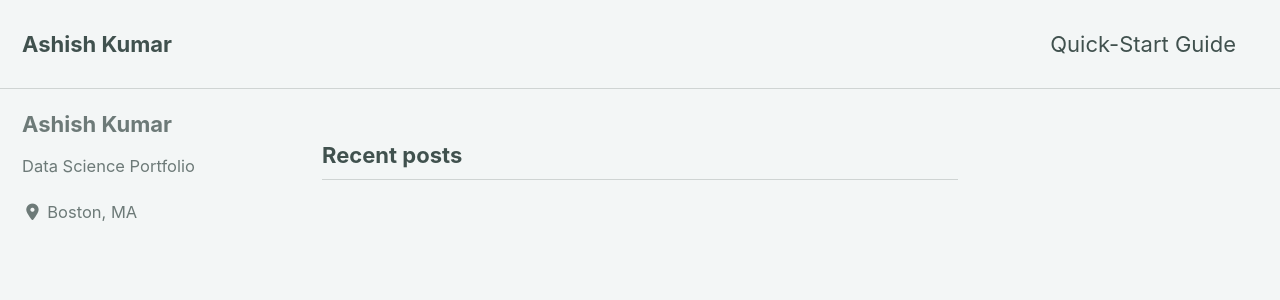
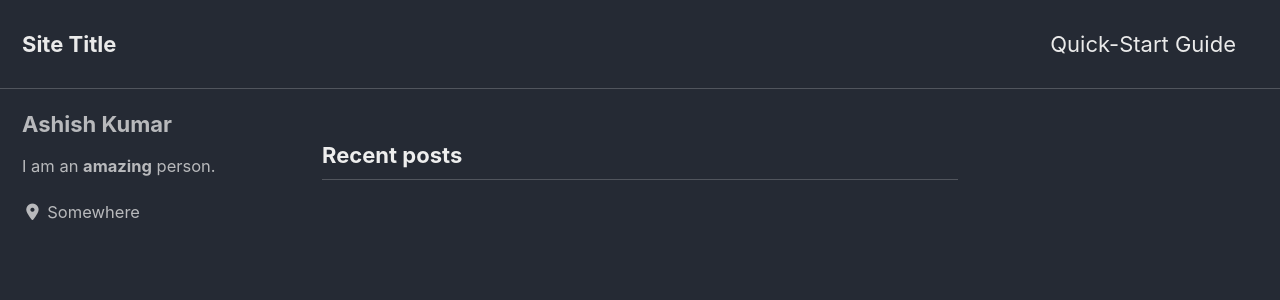
Before and after one commit to ashish-kumarsingh/ashish-kumarsingh.github.io, a Jekyll site: the page built from index.html, in a window 1280 px wide and 900 px high. Shown: the top 300 px of the window. Built offline with Jekyll 4.4.1, drawn with Linux system fonts in a browser that asks for light colours; cached includes are drawn as plain includes; nearby versions of some CDN libraries; the list of posts is cut into pages by our own code; some of the changed text lies outside the part shown.

Commit message:
add dark theme

```diff
--- a/_config.yml
+++ b/_config.yml
@@ -12,15 +12,15 @@
 
 # theme                  : "minimal-mistakes-jekyll"
 # remote_theme           : "mmistakes/minimal-mistakes"
-minimal_mistakes_skin    : "mint" # "air", "aqua", "contrast", "dark", "dirt", "neon", "mint", "plum", "sunrise"
+minimal_mistakes_skin    : "dark" # "air", "aqua", "contrast", "dark", "dirt", "neon", "mint", "plum", "sunrise"
 
 # Site Settings
 locale                   : "en-US"
-title                    : "Ashish Kumar"
+title                    : "Site Title"
 title_separator          : "-"
 subtitle                 : # site tagline that appears below site title in masthead
-name                     : "Ashish Kumar"
-description              : "Data Science Portfolio"
+name                     : "Your Name"
+description              : "An amazing website."
 url                      : # the base hostname & protocol for your site e.g. "https://mmistakes.github.io"
 baseurl                  : # the subpath of your site, e.g. "/blog"
 repository               : # GitHub username/repo-name e.g. "mmistakes/minimal-mistakes"
@@ -95,8 +95,8 @@ analytics:
 author:
   name             : "Ashish Kumar"
   avatar           : # path of avatar image, e.g. "/assets/images/bio-photo.jpg"
-  bio              : "Data Science Portfolio"
-  location         : "Boston, MA"
+  bio              : "I am an **amazing** person."
+  location         : "Somewhere"
   email            :
   links:
     - label: "Email"
@@ -113,7 +113,7 @@ author:
       # url: "https://facebook.com/"
     - label: "GitHub"
       icon: "fab fa-fw fa-github"
-      # url: "https://github.com/ashish-kumarsingh"
+      # url: "https://github.com/"
     - label: "Instagram"
       icon: "fab fa-fw fa-instagram"
       # url: "https://instagram.com/"
```
Also changed, not shown: _data/authors.yml (added).
